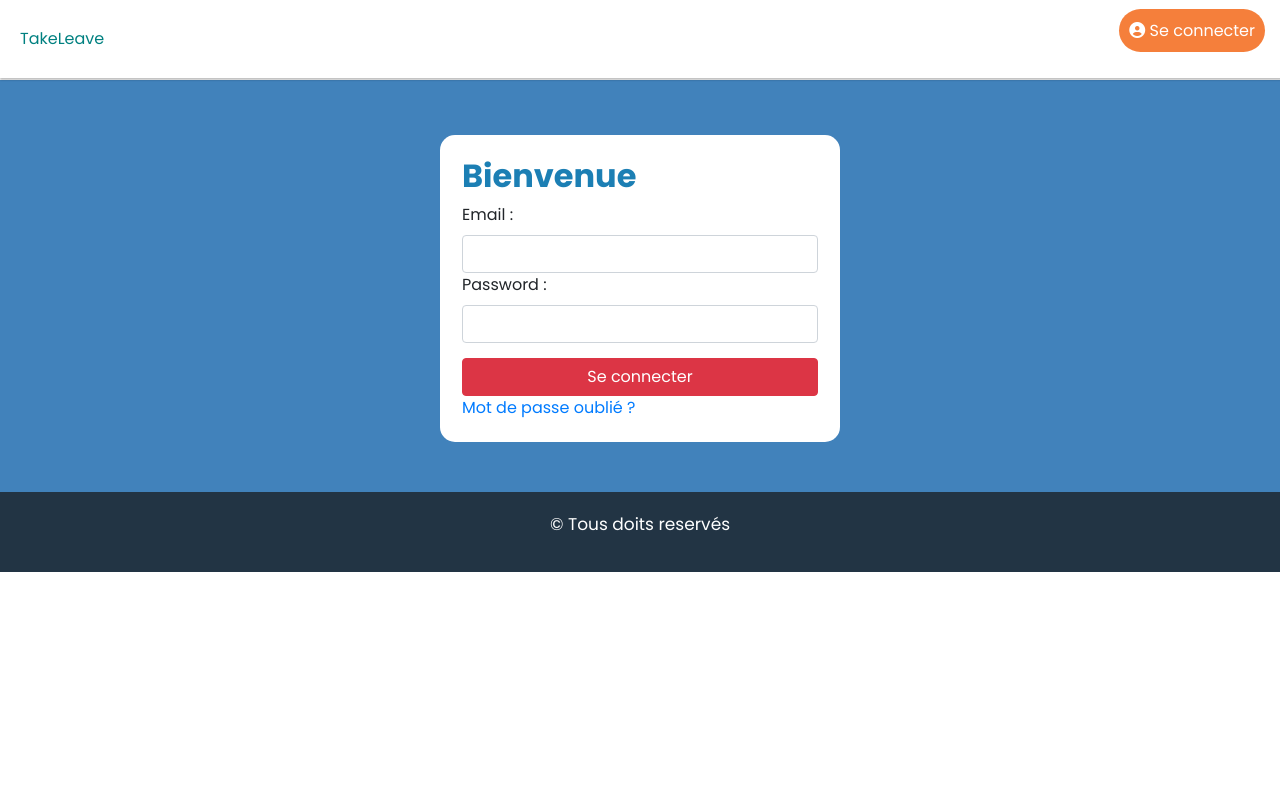
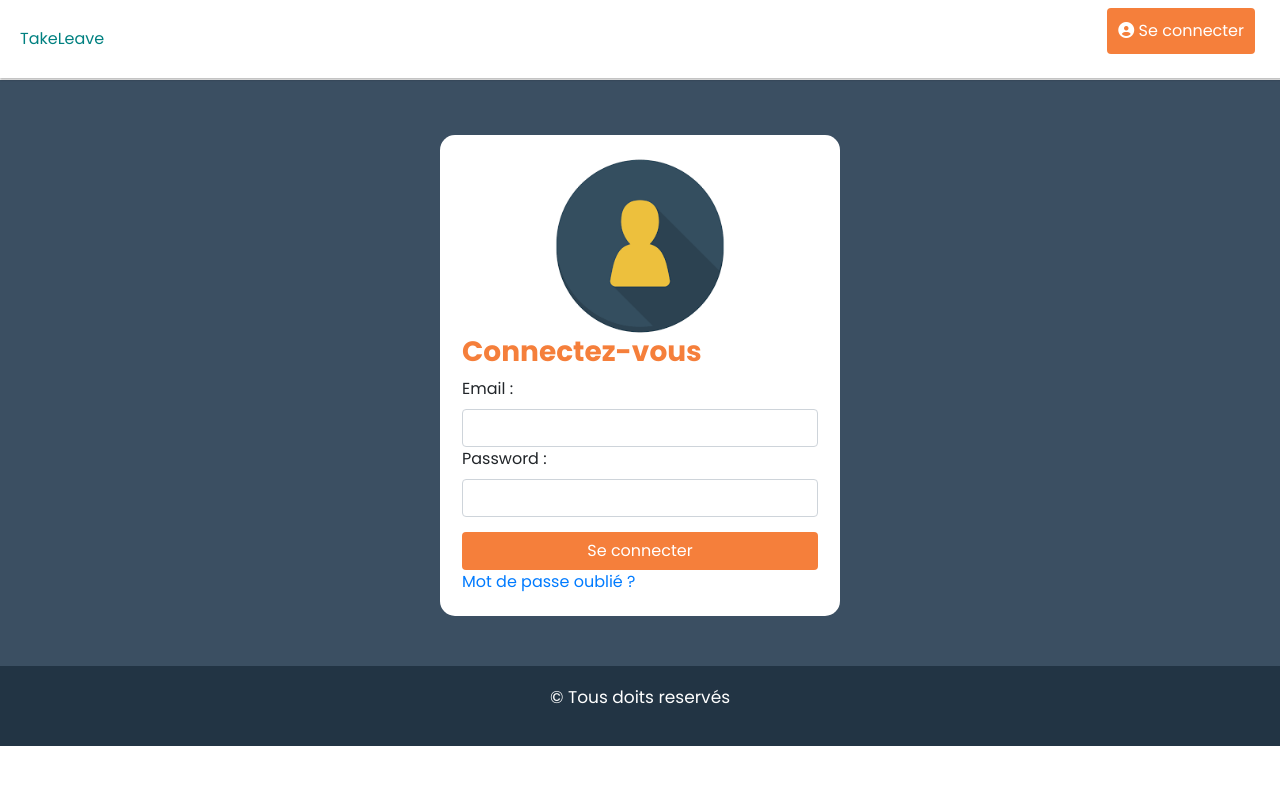
Before and after one commit to Henriprogrammmeurweb/codeSourceMemoireEsis2023, a Django app: page /account/login in a window 1280 px wide. Shown: the top 785 px of the page. Run offline with Django 4.2, Linux system fonts and the light colour scheme; some libraries are stand-ins or nearby versions.

Commit message:
Mise en forme du formulaire de connexion

```diff
--- a/AppAccount/templates/login/login.html
+++ b/AppAccount/templates/login/login.html
@@ -1,4 +1,5 @@
 {% extends "base.html" %}
+{% load static %}
 {% block content %}
 
 <style>
@@ -8,7 +9,7 @@
         align-items: center;
         flex-direction: column;
         margin-top: 80px;
-        background-color: rgb(65, 130, 187);
+        background-color: rgb(59, 79, 98);
     }
     .content .alert{
         margin-top: 30px;
@@ -21,16 +22,28 @@
         background-color: white;
         border-radius: 15px;
         width: 400px;
+        display: flex;
+        justify-content: center;
+        align-items: center;
+        flex-direction: column;
     }
-    .content .contenu .bienvenue h2{
-        font-weight: bold;
-        color: rgb(28, 127, 180);
+    .content .contenu .bienvenue{
+        width: 50%;
+    }
+    .content .contenu .bienvenue img{
+        width: 100%;
     }
     .content .contenu form{
         width: 100%;
     }
+    .content .contenu form h3{
+        font-weight: bold;
+        color: rgb(245, 127, 59);
+    }
     .content .contenu form button{
         margin-top: 15px;
+        background-color: rgb(245, 127, 59);
+        color: white;
     }
 </style>
 
@@ -42,12 +55,13 @@
     {% endfor %}
     <div class="contenu">
         <div class="bienvenue">
-            <h2>Bienvenue</h2>
+            <img src="{% static 'img/user.png' %}" alt="">
         </div>
         <form action="" method="post" novalidate>
+            <h3>Connectez-vous</h3>
             {% csrf_token %}
             {{form}}
-            <button type="submit" class="btn btn-danger btn-block">Se connecter</button>
+            <button type="submit" class="btn btn-block">Se connecter</button>
             <a href="">Mot de passe oublié ?</a>
         </form>
     </div>
--- a/AppPersonnel/templates/sidebar/sidebar.html
+++ b/AppPersonnel/templates/sidebar/sidebar.html
@@ -19,7 +19,7 @@
         height: 55px;
     }
     .sidebar.active{
-        background-color: rgb(7, 60, 78);
+        background-color: rgb(64, 150, 179);
 
     }
 
--- a/templates/navbar.html
+++ b/templates/navbar.html
@@ -37,12 +37,14 @@
         list-style: none;
     }
     header nav .menu li a{
-        margin-right: 15px;
-        border-radius: 25px;
         background-color: rgb(245, 127, 59);
         padding: 10px;
         color: white;
         text-decoration: none;
+        margin-right: 25px;
+    }
+    header nav .menu li a:hover{
+        color: white;
     }
 
 </style>
@@ -64,9 +66,9 @@
         </div>
         <ul class="menu">
             {% if user.is_authenticated %}
-            <li><a href="{% url 'logoutUser' %}"><i class="fa fa-user-circle" aria-hidden="true"></i> Se Deconnecter</a></li>
+            <li><a href="{% url 'logoutUser' %}" class="btn"><i class="fa fa-user-circle" aria-hidden="true"></i> Se Deconnecter</a></li>
             {% else %}
-            <li><a href="{% url 'loginUser' %}"> <i class="fa fa-user-circle" aria-hidden="true"></i> Se connecter</a></li>
+            <li><a href="{% url 'loginUser' %}" class="btn"> <i class="fa fa-user-circle" aria-hidden="true"></i> Se connecter</a></li>
             {% endif %}
         </ul>
     </nav>
```
Also changed, not shown: AppAccount/templates/index/index.html (+4 -5 lines), static/img/219969.png (added), static/img/user.png (added).
